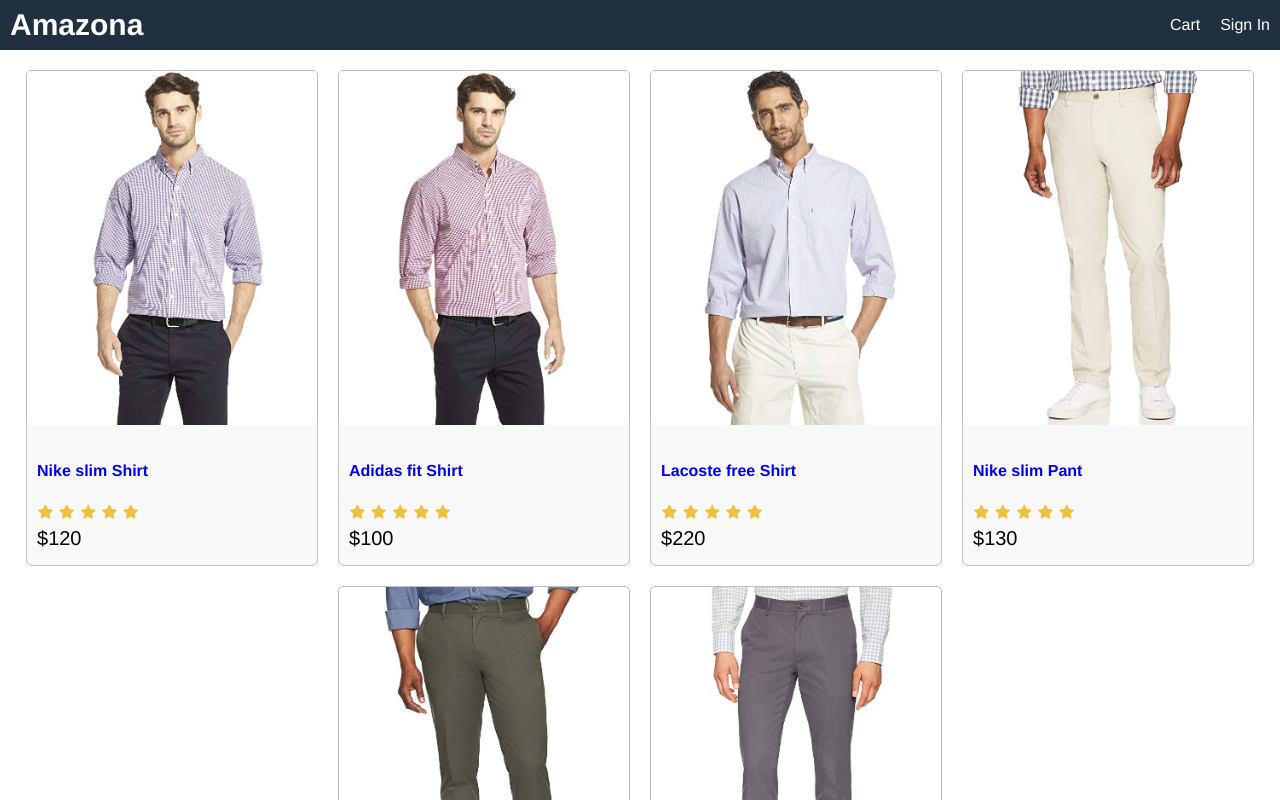
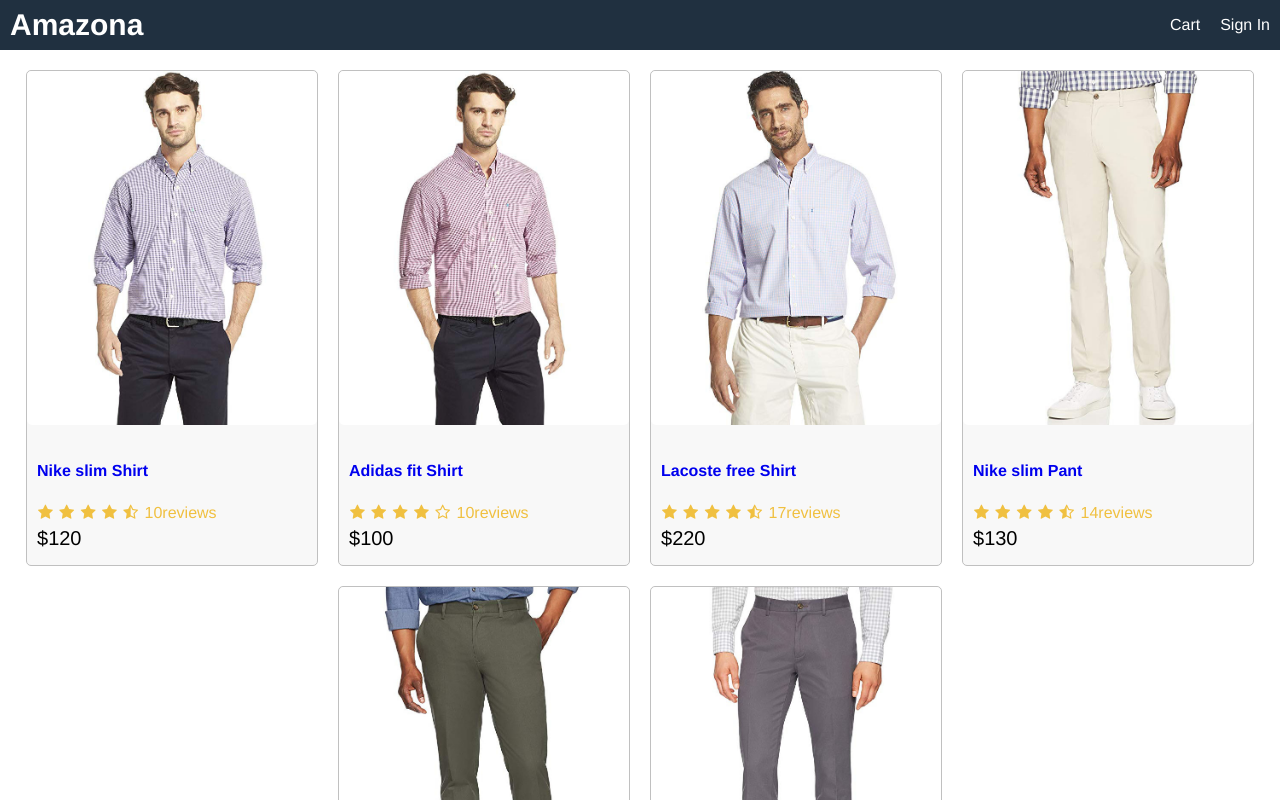
Before and after one commit to Youssefanter/Amazona, a React (Create React App) app in the folder frontend/: page / in a window 1280 px wide. Shown: the top 800 px of the page. Built offline with nearby package versions, Linux system fonts and the light colour scheme.

Commit message:
Adding reviews and making components

```diff
--- a/frontend/src/App.js
+++ b/frontend/src/App.js
@@ -1,5 +1,7 @@
 import React from 'react';
 import data from './data';
+import Product from './components/Product'
+
 function App() {
   return(
     <div className="grid-container">
@@ -16,27 +18,7 @@ function App() {
     <main>
         <div className="row center">
           {data.products.map((products)=>(
-              <div key={products._id} className="card">
-                <a href={`/product/${products._id}`}>
-                    <img className="medium" src={products.image} alt={products.name}>
-                      </img>
-                </a>
-                <div className="card-body">
-                <a href={`/product/${products._id}`}>
-                      <h2>{products.name}</h2>
-                    </a>
-                    <div className="rating">
-                        <span> <i className="fa fa-star"></i> </span>
-                        <span> <i className="fa fa-star"></i> </span>
-                        <span> <i className="fa fa-star"></i> </span>
-                        <span> <i className="fa fa-star"></i> </span>
-                        <span> <i className="fa fa-star"></i> </span>
-                    </div>
-                    <div className="price">
-                        ${products.price}
-                    </div>
-                </div>
-            </div>
+              <Product key={products._id} products={products}></Product>
             ))
           }
 
--- /dev/null
+++ b/frontend/src/components/Product.js
@@ -0,0 +1,26 @@
+import React from 'react';
+import Rating from './Rating';
+
+export default function Product(props) {
+    const {products}=props;
+    return(
+            <div key={products._id} className="card">
+                <a href={`/product/${products._id}`}>
+                    <img className="medium" src={products.image} alt={products.name}>
+                      </img>
+                </a>
+                <div className="card-body">
+                <a href={`/product/${products._id}`}>
+                      <h2>{products.name}</h2>
+                    </a>
+                    <Rating
+                    rating={products.rating}
+                    numReviews={products.numReviews}
+                    ></Rating>
+                    <div className="price">
+                        ${products.price}
+                    </div>
+                </div>
+            </div>
+   )
+}
--- /dev/null
+++ b/frontend/src/components/Rating.js
@@ -0,0 +1,49 @@
+import React from 'react';
+
+export default function Product(props) {
+    const {rating,numReviews}=props;
+    return(
+        <div className="rating">
+            <span>
+                <i className={
+                rating >=1?
+                "fa fa-star":
+                rating>=0.5?
+                'fa fa-star-half-o':
+                'fa fa-star-o'}
+                ></i>
+                </span>
+            <span>  <i className={
+                rating >=2?
+                "fa fa-star":
+                rating>=1.5?
+                'fa fa-star-half-o':
+                'fa fa-star-o'}
+                ></i>  </span>
+            <span>  <i className={
+                rating >=3?
+                "fa fa-star":
+                rating>=2.5?
+                'fa fa-star-half-o':
+                'fa fa-star-o'}
+                ></i>  </span>
+            <span>  <i className={
+                rating >=4?
+                "fa fa-star":
+                rating>=3.5?
+                'fa fa-star-half-o':
+                'fa fa-star-o'}
+                ></i>  </span>
+            <span>  <i className={
+                rating >=5?
+                "fa fa-star":
+                rating>=4.5?
+                'fa fa-star-half-o':
+                'fa fa-star-o'}
+                ></i>  </span>
+                <span>
+                    {numReviews+'reviews'}
+                </span>
+        </div>
+    )
+}
--- a/frontend/src/index.css
+++ b/frontend/src/index.css
@@ -101,3 +101,6 @@ img.medium{
   color: #f0c040;
   margin: 0.1rem;
 }
+.rating{
+  color: #404040;
+}
```
